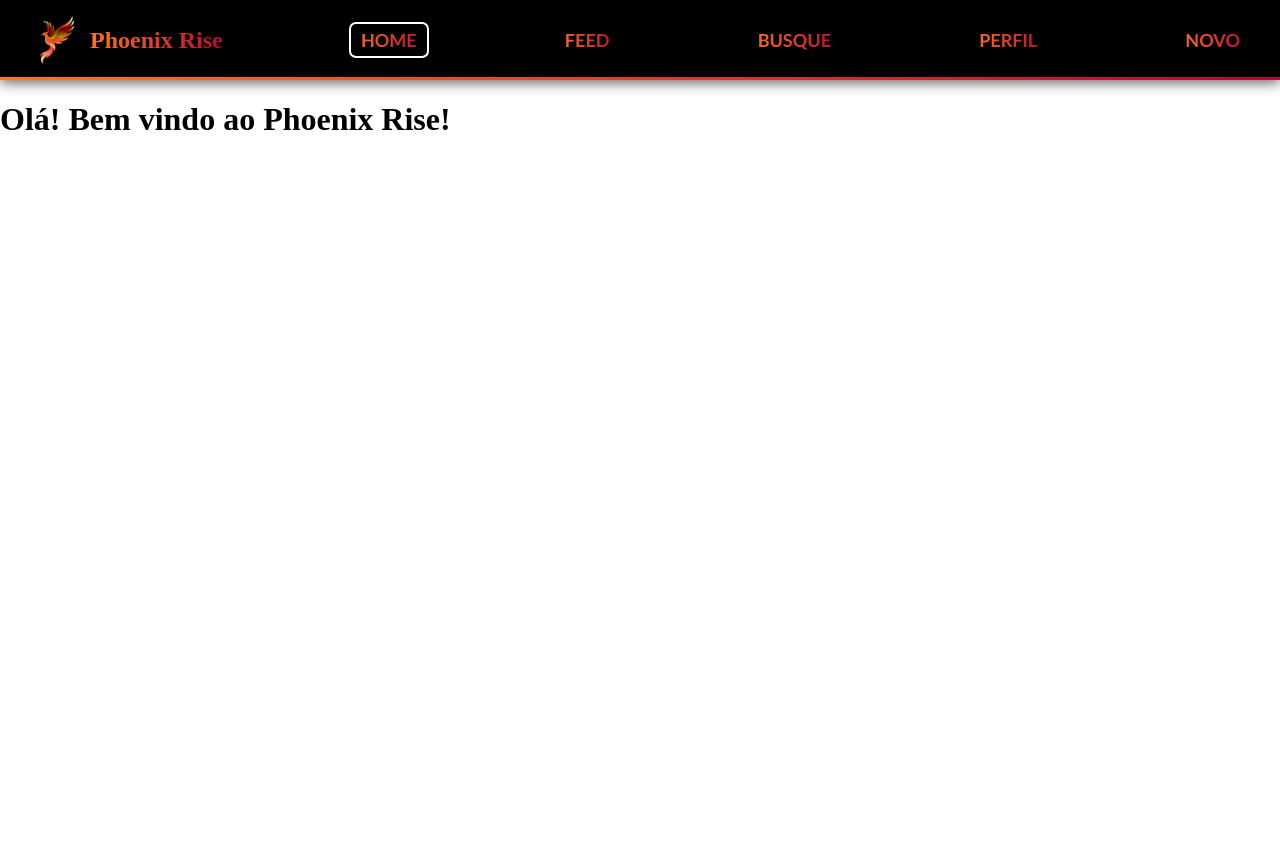
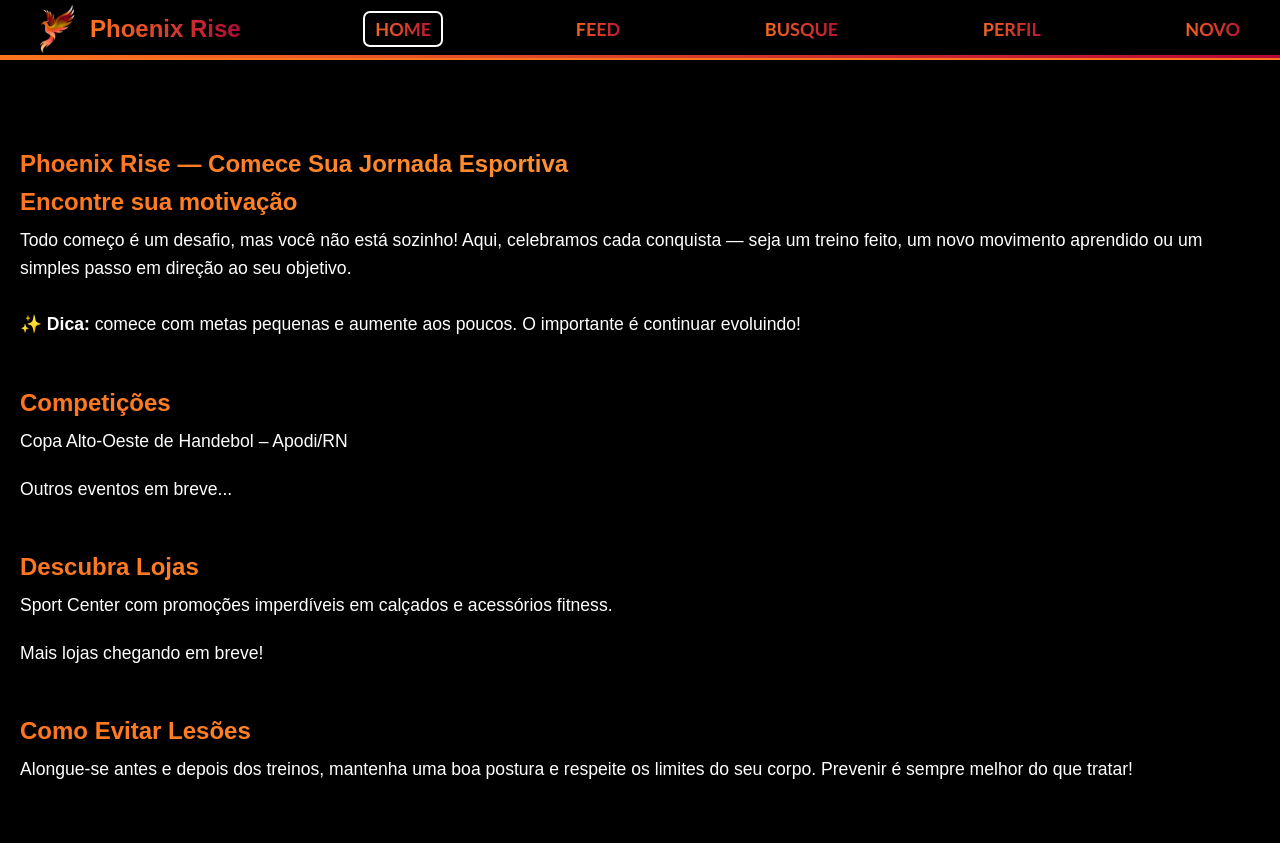
Before and after one commit to jvictor012/PhoenixRise, a Flask app: page /home in a window 1280 px wide. Before the commit the page ends 130 px from the top, so only its background shows below. Run offline with Flask 3, Linux system fonts and the light colour scheme; data that the repository does not hold is empty; some web fonts are replaced.

Commit message:
começando na home

```diff
--- /dev/null
+++ b/static/home.css
@@ -0,0 +1,82 @@
+@font-face {
+  font-family: "BM Hanna";
+  src: url("/static/fonte/BMHANNAPro.ttf") format("truetype");
+  font-weight: 900;
+  font-style: normal;
+}
+
+* {
+  margin: 0;
+  padding: 0;
+  box-sizing: border-box;
+  font-family: "BM Hanna", sans-serif;
+}
+
+body {
+  background-color: #000;
+  color: white;
+  overflow-x: hidden;
+}
+
+main {
+  padding: 40px 20px;
+}
+
+h1, h2 {
+  background: linear-gradient(90deg, #ff751f, #ffb347);
+  -webkit-background-clip: text;
+  -webkit-text-fill-color: transparent;
+  margin-bottom: 10px;
+}
+
+p {
+  font-size: 1.1rem;
+  line-height: 1.6;
+  margin-bottom: 20px;
+}
+
+.logo {
+  display: flex;
+  align-items: center;
+  gap: 10px;
+}
+
+.logo-img {
+  width: 60px;
+  height: auto;
+}
+
+header {
+  background-color: #000;
+  display: flex;
+  justify-content: space-between;
+  align-items: center;
+  padding: 15px 30px;
+  border-bottom: 2px solid #ff751f;
+  position: sticky;
+  top: 0;
+  z-index: 100;
+}
+
+section {
+  margin-top: 50px;
+}
+
+/* Responsividade */
+@media (max-width: 768px) {
+  main {
+    padding: 20px;
+  }
+
+  h1, h2 {
+    font-size: 1.6rem;
+  }
+
+  .logo-img {
+    width: 45px;
+  }
+
+  p {
+    font-size: 1rem;
+  }
+}
--- a/templates/home.html
+++ b/templates/home.html
@@ -3,25 +3,61 @@
   <head>
     <meta charset="UTF-8" />
     <meta name="viewport" content="width=device-width, initial-scale=1.0" />
-    <link href="/static/navbar.css" rel="stylesheet" />
-    <title>{% block title %}Phoenix Rise{% endblock %}</title>
+    <title>HOME - Phoenix Rise</title>
+
+    <!-- Estilos -->
+    <link rel="stylesheet" href="/static/navbar.css" />
+    <link rel="stylesheet" href="/static/home.css" />
   </head>
+
   <body>
     <header>
       <div class="logo">
         <img
           src="/static/imagens/logo_semfundo.png"
           alt="LOGO PHOENIX RISE"
-          class="logo"
+          class="logo-img"
         />
         <h1 class="degrade">Phoenix Rise</h1>
       </div>
 
-      <!-- Incluindo os links corretamente -->
+      <!-- Menu de navegação -->
       {% include 'links_base.html' %}
     </header>
 
-    <h1>Olá! Bem vindo ao Phoenix Rise!</h1>
+    <main>
+      <section class="intro">
+        <h1>Phoenix Rise — Comece Sua Jornada Esportiva</h1>
+        <h2>Encontre sua motivação</h2>
+        <p>
+          Todo começo é um desafio, mas você não está sozinho!
+          Aqui, celebramos cada conquista — seja um treino feito, um novo movimento aprendido
+          ou um simples passo em direção ao seu objetivo.
+          <br /><br />
+          ✨ <strong>Dica:</strong> comece com metas pequenas e aumente aos poucos.
+          O importante é continuar evoluindo!
+        </p>
+      </section>
 
+      <section class="competicoes">
+        <h2>Competições</h2>
+        <p>Copa Alto-Oeste de Handebol – Apodi/RN</p>
+        <p>Outros eventos em breve...</p>
+      </section>
+
+      <section class="lojas">
+        <h2>Descubra Lojas</h2>
+        <p>Sport Center com promoções imperdíveis em calçados e acessórios fitness.</p>
+        <p>Mais lojas chegando em breve!</p>
+      </section>
+
+      <section class="prevencao">
+        <h2>Como Evitar Lesões</h2>
+        <p>
+          Alongue-se antes e depois dos treinos, mantenha uma boa postura e respeite os limites
+          do seu corpo. Prevenir é sempre melhor do que tratar!
+        </p>
+      </section>
+    </main>
   </body>
 </html>
```
